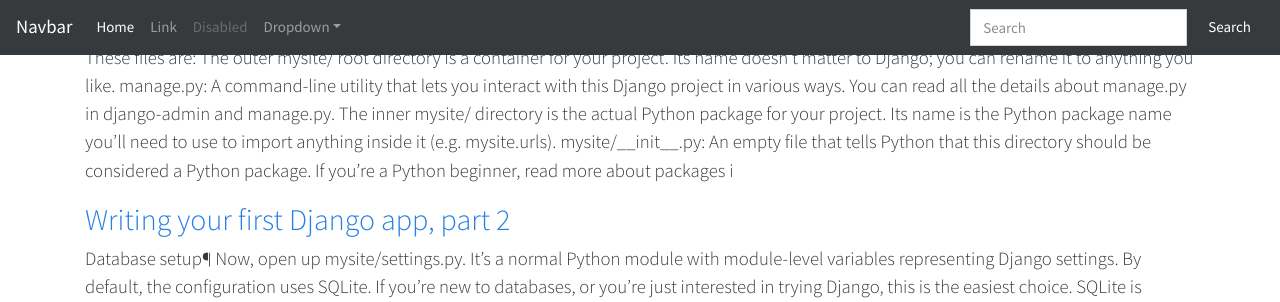
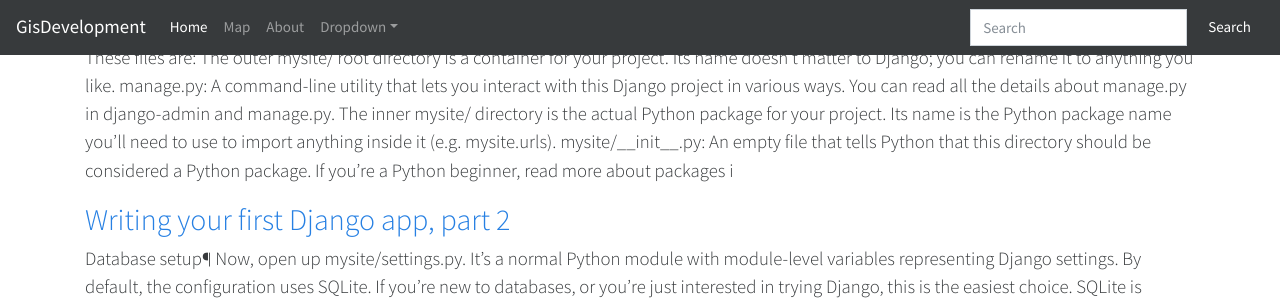
Before and after one commit to Fondad/GIST, a Django app: page / in a window 1280 px wide. Shown: the top 302 px of the page. Run offline with Django 3.2, Linux system fonts and the light colour scheme; data comes from the database, SQL or seed files in the repository; some libraries are stand-ins or nearby versions.

Commit message:
Url, Views, Template for About were created

```diff
--- a/mygis/templates/mygis/base.html
+++ b/mygis/templates/mygis/base.html
@@ -52,7 +52,7 @@
   <body>
 
 <nav class="navbar navbar-expand-md navbar-dark bg-dark fixed-top">
-  <a class="navbar-brand" href="#">Navbar</a>
+  <a class="navbar-brand" href="{% url 'home' %}">GisDevelopment</a>
   <button class="navbar-toggler" type="button" data-toggle="collapse" data-target="#navbarsExampleDefault" aria-controls="navbarsExampleDefault" aria-expanded="false" aria-label="Toggle navigation">
     <span class="navbar-toggler-icon"></span>
   </button>
@@ -60,13 +60,13 @@
   <div class="collapse navbar-collapse" id="navbarsExampleDefault">
     <ul class="navbar-nav mr-auto">
       <li class="nav-item active">
-        <a class="nav-link" href="#">Home <span class="sr-only">(current)</span></a>
+        <a class="nav-link" href="{% url 'home' %}">Home <span class="sr-only">(current)</span></a>
       </li>
       <li class="nav-item">
-        <a class="nav-link" href="#">Link</a>
+        <a class="nav-link" href="#">Map</a>
       </li>
       <li class="nav-item">
-        <a class="nav-link disabled">Disabled</a>
+        <a class="nav-link" href="{% url 'about' %}">About</a>
       </li>
       <li class="nav-item dropdown">
         <a class="nav-link dropdown-toggle" href="#" data-toggle="dropdown" aria-expanded="false">Dropdown</a>
@@ -77,8 +77,8 @@
         </div>
       </li>
     </ul>
-    <form class="form-inline my-2 my-lg-0">
-      <input class="form-control mr-sm-2" type="text" placeholder="Search" aria-label="Search">
+    <form class="form-inline my-2 my-lg-0" action="https://www.google.com/search">
+      <input class="form-control mr-sm-2" name="q" type="text" placeholder="Search" aria-label="Search">
       <button class="btn btn-secondary my-2 my-sm-0" type="submit">Search</button>
     </form>
   </div>
--- a/mygis/urls.py
+++ b/mygis/urls.py
@@ -19,6 +19,7 @@
 
 urlpatterns = [
     re_path('^$', views.home, name='home'),
+    re_path(r'^about/', views.about, name='about'),
     re_path(r'^articles/(?P<article_id>[0-9]+)/$', views.show_articles, name='article'),
 ]
 
--- a/mygis/views.py
+++ b/mygis/views.py
@@ -20,3 +20,7 @@
 def show_articles(request, article_id):
     article = get_object_or_404(Articles, pk=article_id)
     return render(request, 'mygis/article.html', {'article': article})
+
+
+def about(request):
+    return render(request, 'mygis/about.html')
```
Also changed, not shown: mygis/templates/mygis/about.html (added, +14 -0 lines).
